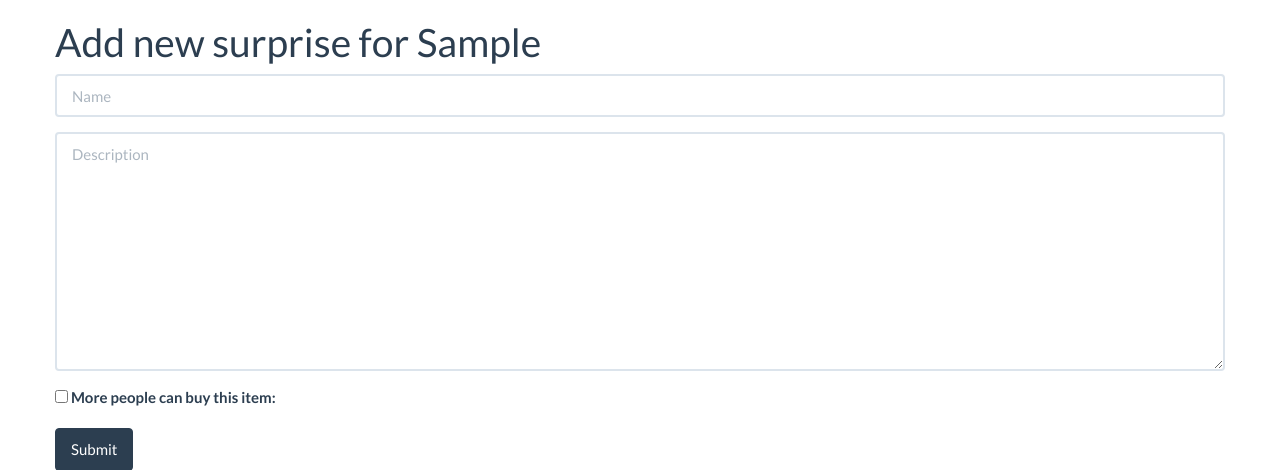
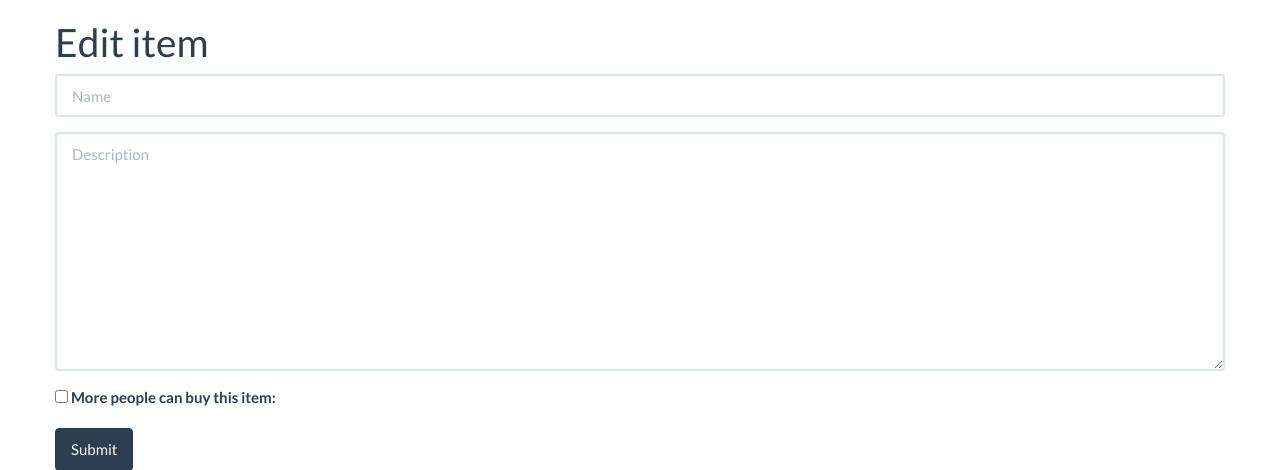
Before and after one commit to MiguelMoutela/wishlist-app, a Django app: page /item/1/edit in a window 1280 px wide. Shown: the part 60-530 px from the top of the page. Run offline with Django 3.2, Linux system fonts and the light colour scheme; the visitor is signed in with stand-in values (Sample User, id 1); parts of the project's set-up code (start-up, migrations or seed data) failed here and were passed over.

Commit message:
Fix editing template

```diff
--- a/web/templates/new.html
+++ b/web/templates/new.html
@@ -6,8 +6,10 @@
 <div class="row">
 
   <h1>
-    {% if user %}
-      {% blocktrans with user.first_name as name %}Add new surprise for {{ name }}{% endblocktrans %}
+    {% if current_user %}
+      {% blocktrans with current_user.first_name as name %}Add new surprise for {{ name }}{% endblocktrans %}
+    {% elif edit %}
+      {% trans "Edit item" %}
     {% else %}
       {% trans "Add new item" %}
     {% endif %}
--- a/web/views.py
+++ b/web/views.py
@@ -74,7 +74,7 @@ def item_create(request, user_pk=None):
 
     data = {
         'form': form,
-        'user': user
+        'current_user': user
     }
     return render_to_response('new.html', data,
                               context_instance=RequestContext(request))
@@ -94,7 +94,8 @@ def item_edit(request, pk):
         form = ItemForm(instance=item)
 
     data = {
-        'form': form
+        'form': form,
+        'edit': True
     }
 
     return render_to_response('new.html', data,
```
